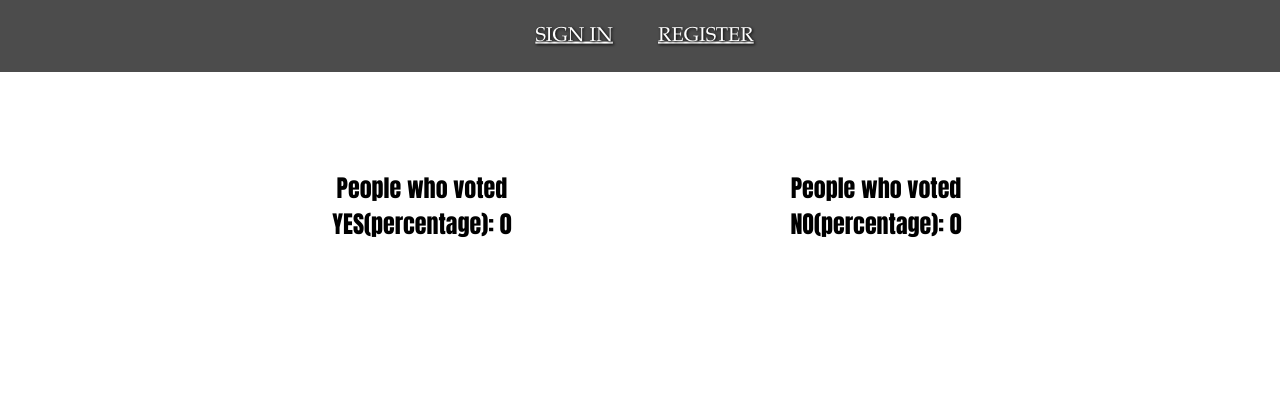
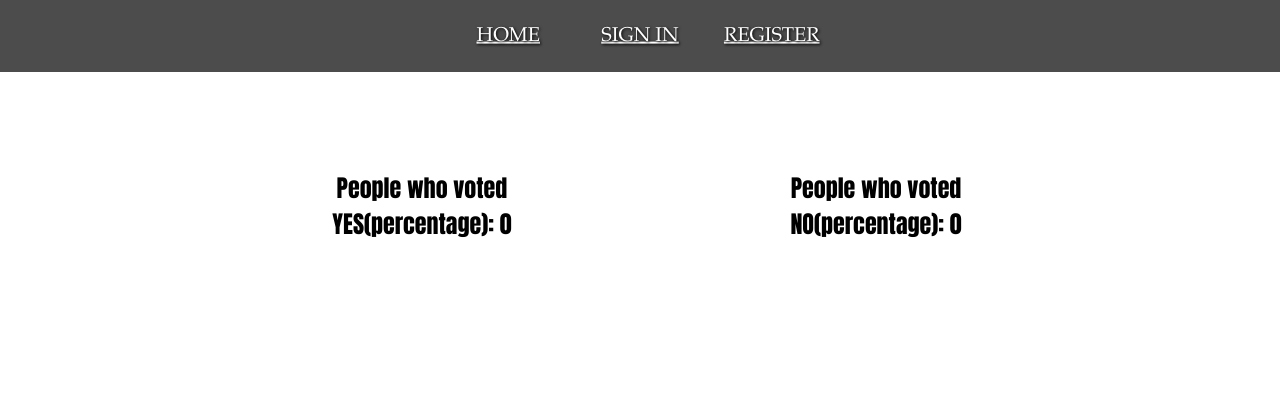
Before and after one commit to rumeleazar/PopUpProjectWithLogin, a Flask app: page / in a window 1280 px wide. Shown: the top 420 px of the page. Run offline with Flask 2, Linux system fonts and the light colour scheme; data comes from the database, SQL or seed files in the repository.

Commit message:
fixed bugs

```diff
--- a/templates/layout.html
+++ b/templates/layout.html
@@ -17,11 +17,10 @@
         <nav>
             <ul>
                 {% if not session['username'] %}
-
+                        <li><a href = {{ url_for("index")}}>Home</a></li>
                         <li><a href = {{ url_for("login") }}>Sign in</a></li>
                         <li><a  href = {{ url_for("register") }}>Register</a></li>
                 {% else %}
-                        <li><a href = {{ url_for("index")}}>Home</a></li>
                         <li><a href = {{ url_for("logout") }}>Logout</a></li>
                 {% endif %}
             </ul>
```
